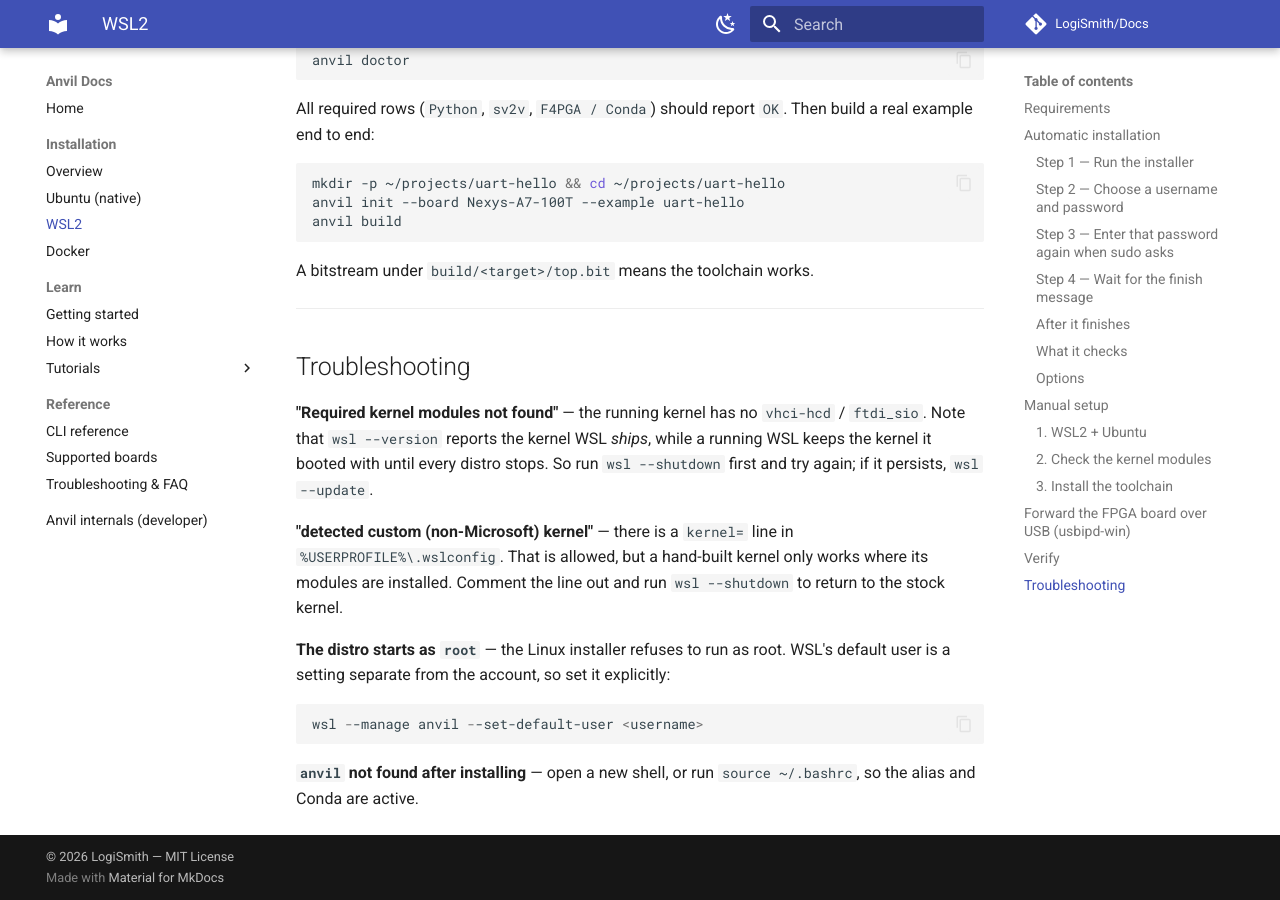
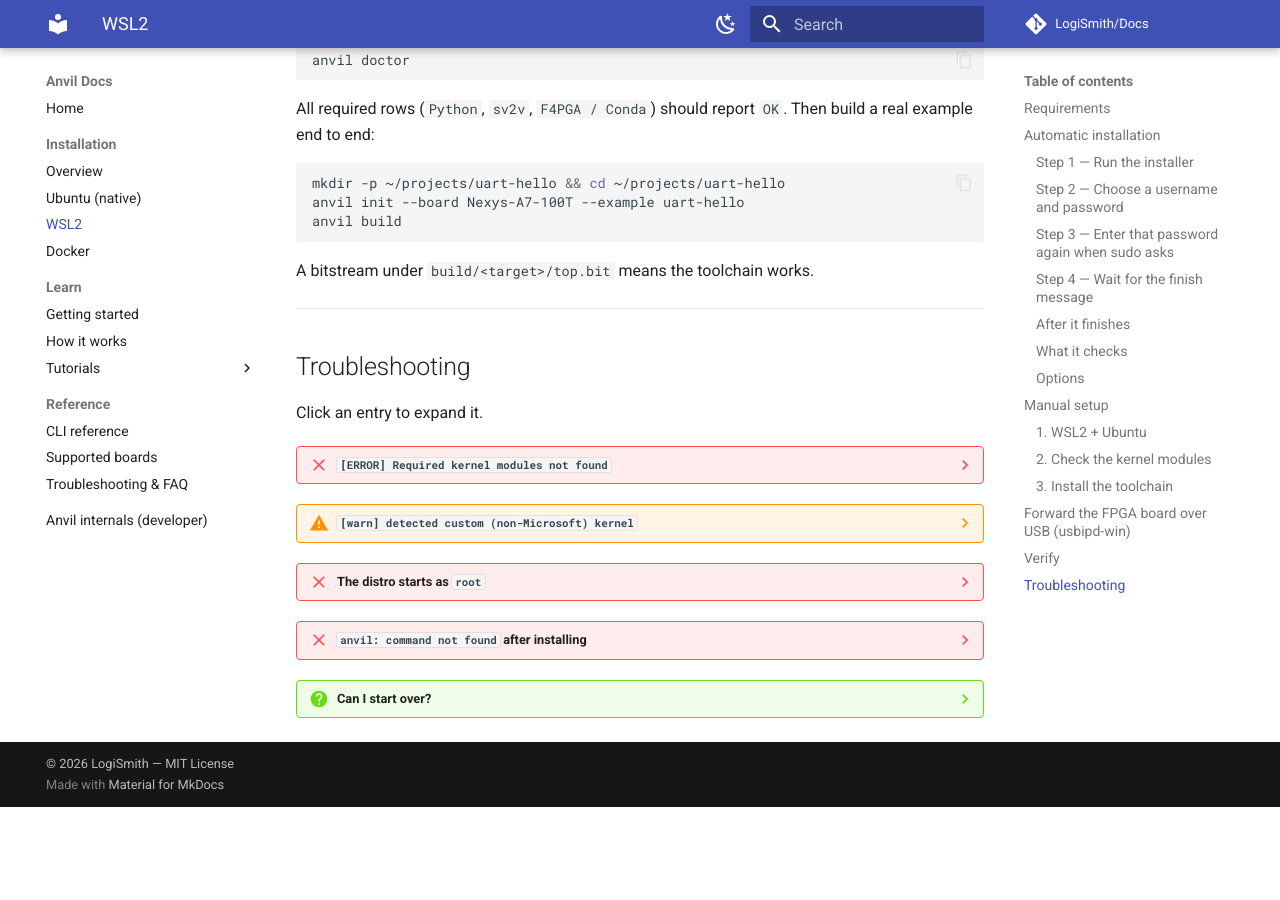
Before and after one commit to LogiSmith/Docs, an MkDocs documentation site: the page built from docs/installation/wsl.md, in a window 1280 px wide and 900 px high, scrolled down 6332 px. Built offline with MkDocs 1.6.1 and Material for MkDocs 9.7.7, drawn with Linux system fonts in a browser that asks for light colours; comment, search, counter and statistics services are not loaded; after the commit the page ends 7139 px from its top, so only the background shows below that; part of the change alters nothing that is shown.

Commit message:
added trubleshooting

````diff
--- a/docs/installation/wsl.md
+++ b/docs/installation/wsl.md
@@ -311,22 +311,66 @@ A bitstream under `build/<target>/top.bit` means the toolchain works.
 
 ## Troubleshooting
 
-**"Required kernel modules not found"** — the running kernel has no `vhci-hcd` /
-`ftdi_sio`. Note that `wsl --version` reports the kernel WSL *ships*, while a
-running WSL keeps the kernel it booted with until every distro stops. So run
-`wsl --shutdown` first and try again; if it persists, `wsl --update`.
+Click an entry to expand it.
 
-**"detected custom (non-Microsoft) kernel"** — there is a `kernel=` line in
-`%USERPROFILE%\.wslconfig`. That is allowed, but a hand-built kernel only works
-where its modules are installed. Comment the line out and run `wsl --shutdown` to
-return to the stock kernel.
+??? failure "`[ERROR] Required kernel modules not found`"
 
-**The distro starts as `root`** — the Linux installer refuses to run as root. WSL's
-default user is a setting separate from the account, so set it explicitly:
+    The running kernel has no `vhci-hcd` / `ftdi_sio`, so the board cannot be
+    attached to WSL.
 
-```powershell
-wsl --manage anvil --set-default-user <username>
-```
+    Careful with versions here: `wsl --version` reports the kernel WSL *ships*,
+    but a running WSL keeps whatever kernel it booted with until **every** distro
+    stops. The two can disagree.
 
-**`anvil` not found after installing** — open a new shell, or run
-`source ~/.bashrc`, so the alias and Conda are active.
+    ```powershell
+    wsl --shutdown          # boot onto the shipped kernel, then re-run
+    wsl --update            # if it still fails (Administrator)
+    ```
+
+    The message also tells you whether `/lib/modules/<running kernel>` exists in
+    the distro. If it says `MISSING`, the kernel and the distro's modules do not
+    match — see the next entry.
+
+??? warning "`[warn] detected custom (non-Microsoft) kernel`"
+
+    There is an active `kernel=` line in `%USERPROFILE%\.wslconfig`.
+
+    A custom kernel is allowed, but it only works where its modules are
+    installed — a distro created later will not have them. To go back to the
+    stock kernel, comment the line out and restart the VM:
+
+    ```powershell
+    notepad "$env:USERPROFILE\.wslconfig"    # put # in front of the kernel= line
+    wsl --shutdown
+    ```
+
+??? failure "The distro starts as `root`"
+
+    The Linux installer refuses to run as root. WSL's default user is a setting
+    separate from the account itself, so a distro can hold a perfectly good
+    account and still start as root.
+
+    ```powershell
+    wsl --manage anvil --set-default-user <username>
+    ```
+
+??? failure "`anvil: command not found` after installing"
+
+    The `anvil` alias and Conda are set up in `~/.bashrc`, which an already-open
+    shell has not read.
+
+    ```bash
+    source ~/.bashrc        # or just open a new shell
+    ```
+
+??? question "Can I start over?"
+
+    Yes — the distro is disposable and nothing outside it is touched. This
+    permanently deletes it and everything inside:
+
+    ```powershell
+    wsl --unregister anvil
+    ```
+
+    Then run Step 1 again. To keep the old one instead, install alongside it with
+    a different name: `-Name anvil2`.
````
